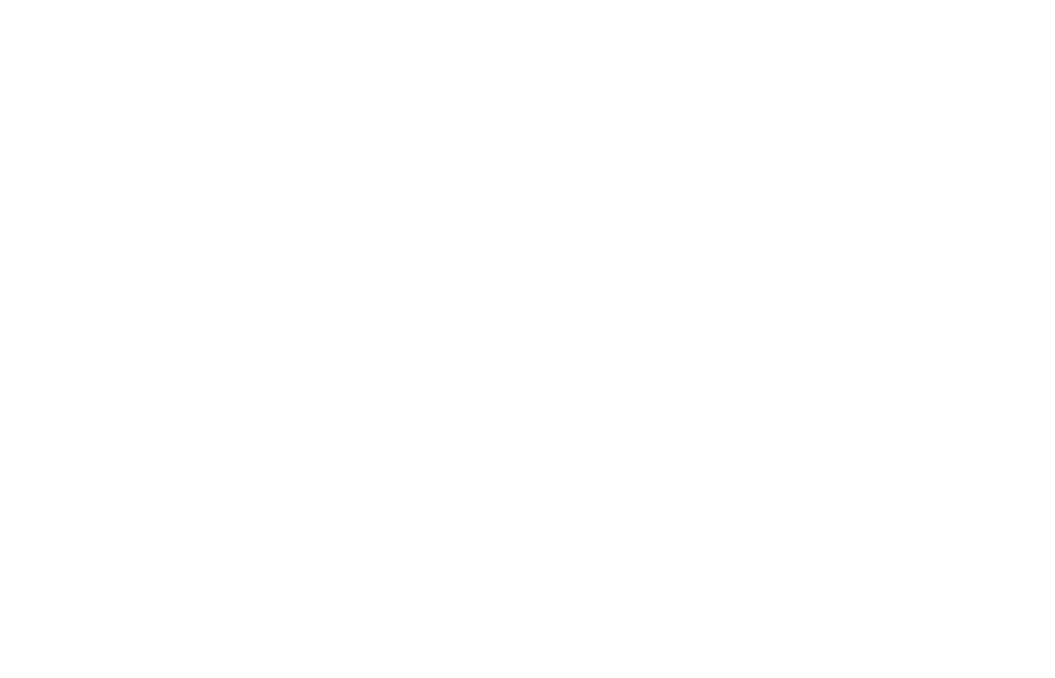
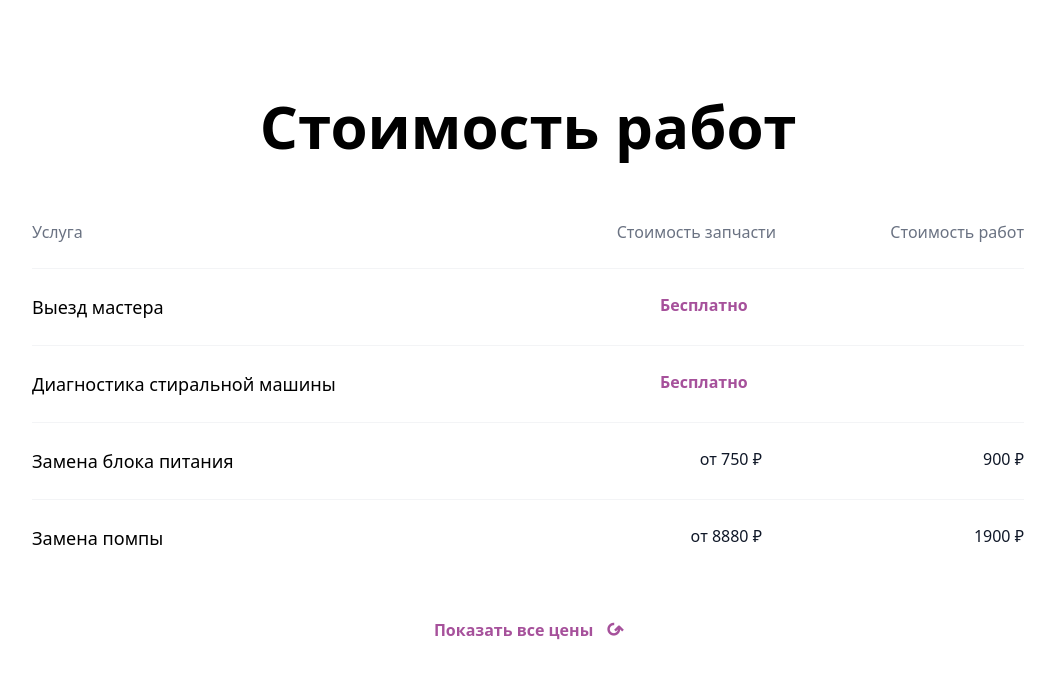
Before and after one commit to Melikzoda-Muslihiddin/homework-6, a website: page src/index.html in a window 1280 px wide. Shown: the whole page, without its empty margins (112-1167 px from the left). Drawn offline with nearby package versions, Linux system fonts and the light colour scheme; files that its build step writes are made by us from their sources.

Commit message:
section1 for branch2

```diff
--- a/package.json
+++ b/package.json
@@ -2,5 +2,8 @@
   "dependencies": {
     "@tailwindcss/cli": "^4.1.18",
     "tailwindcss": "^4.1.18"
+  },
+  "scripts": {
+    "dev":" @tailwindcss -i ./src/input.css -o ./src/output.css --watch"
   }
 }
--- a/src/index.html
+++ b/src/index.html
@@ -1,12 +1,90 @@
 <!DOCTYPE html>
 <html lang="en">
+
 <head>
     <meta charset="UTF-8">
     <meta name="viewport" content="width=device-width, initial-scale=1.0">
     <title>Document</title>
     <link rel="stylesheet" href="./output.css">
 </head>
+
 <body>
 
+    <section class="bg-white py-12 md:py-20 lg:py-24">
+        <div class="container mx-auto px-4 max-w-5xl">
+
+            <h2 class="text-3xl md:text-5xl lg:text-6xl font-bold text-black text-center mb-10 md:mb-16">Стоимость работ
+            </h2>
+
+            <div class="w-full">
+
+                <div
+                    class="hidden md:flex justify-between pb-6 border-b border-gray-100 text-gray-500 text-sm lg:text-base">
+                    <h1 class="w-1/2">Услуга</h1>
+                    <p class="w-1/4 text-right">Стоимость запчасти</p>
+                    <p class="w-1/4 text-right">Стоимость работ</p>
+                </div>
+
+                <div class="divide-y divide-gray-100">
+
+                    <div class="flex flex-col md:flex-row justify-between py-6 gap-2">
+                        <h1 class="text-base md:text-lg font-bold md:font-medium md:w-1/2">Выезд мастера</h1>
+                        <div class="flex justify-between md:w-1/2">
+                            <p class="md:hidden text-gray-500">Стоимость работ</p>
+                            <p class="text-[#A6519B] font-bold lg:ml-32 md:ml-20">Бесплатно</p>
+                        </div>
+                    </div>
+
+                    <div class="flex flex-col md:flex-row justify-between py-6 gap-2">
+                        <h1 class="text-base md:text-lg font-bold md:font-medium md:w-1/2">Диагностика стиральной машины
+                        </h1>
+                        <div class="flex justify-between md:w-1/2">
+                            <p class="md:hidden text-gray-500">Стоимость работ</p>
+                            <p class="text-[#A6519B] font-bold lg:ml-32 md:ml-20">Бесплатно</p>
+                        </div>
+                    </div>
+
+                    <div class="flex flex-col md:flex-row justify-between py-6 gap-2">
+                        <h1 class="text-base md:text-lg font-bold md:font-medium md:w-1/2">Замена блока питания</h1>
+                        <div class="flex flex-col md:flex-row md:w-1/2 gap-1 md:gap-0">
+                            <div class="flex justify-between md:w-1/2 md:justify-end md:pr-4">
+                                <p class="md:hidden text-gray-500">Стоимость запчасти</p>
+                                <p class="text-gray-900 font-medium">от 750 ₽</p>
+                            </div>
+                            <div class="flex justify-between md:w-1/2 md:justify-end">
+                                <p class="md:hidden text-gray-500">Стоимость работ</p>
+                                <p class="text-gray-900 font-bold md:font-medium">900 ₽</p>
+                            </div>
+                        </div>
+                    </div>
+
+                    <div class="flex flex-col md:flex-row justify-between py-6 gap-2">
+                        <h1 class="text-base md:text-lg font-bold md:font-medium md:w-1/2">Замена помпы</h1>
+                        <div class="flex flex-col md:flex-row md:w-1/2 gap-1 md:gap-0">
+                            <div class="flex justify-between md:w-1/2 md:justify-end md:pr-4">
+                                <p class="md:hidden text-gray-500">Стоимость запчасти</p>
+                                <p class="text-gray-900 font-medium">от 8880 ₽</p>
+                            </div>
+                            <div class="flex justify-between md:w-1/2 md:justify-end">
+                                <p class="md:hidden text-gray-500">Стоимость работ</p>
+                                <p class="text-gray-900 font-bold md:font-medium">1900 ₽</p>
+                            </div>
+                        </div>
+                    </div>
+
+                </div>
+
+                <div class="mt-10 flex justify-center">
+                    <button class="flex items-center gap-3 text-[#A6519B] font-bold hover:opacity-80 transition-all">
+                        Показать все цены
+                        <span class="text-xl rotate-45">↺</span>
+                    </button>
+                </div>
+
+            </div>
+        </div>
+    </section>
+
 </body>
+
 </html>
```
